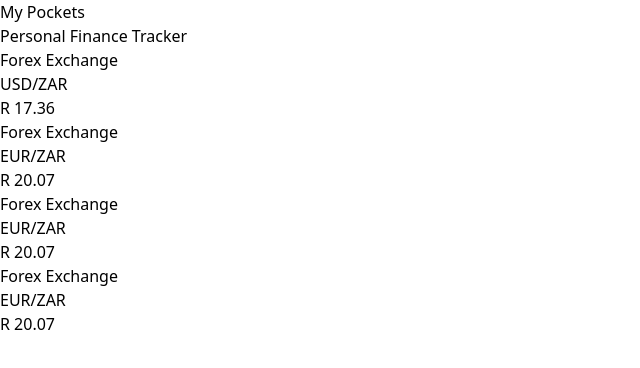
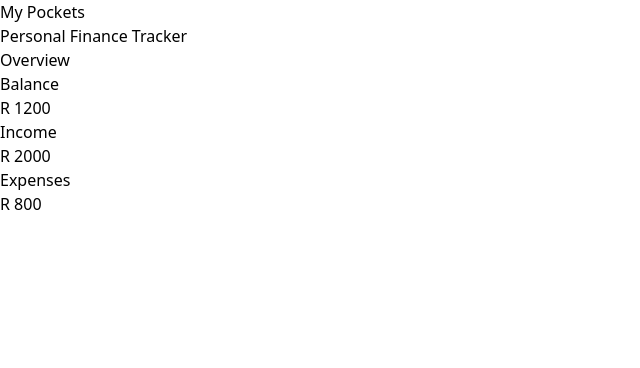
Before and after one commit to ThabangP07/My_Pockets, a React (Vite) app in the folder My_Pockets/: page / in a window 1280 px wide. Shown: the top 368 px of the page, without its empty margins (0-640 px from the left). Built offline with nearby package versions, Linux system fonts and the light colour scheme.

Commit message:
chore: testing new overview component

```diff
--- a/My_Pockets/src/App.jsx
+++ b/My_Pockets/src/App.jsx
@@ -1,25 +1,24 @@
 import Exchange from "./components/Exchange";
+import Overview from "./components/Overview";
 import Transactions from "./components/Transactions"
+import Budget from "./pages/Budget";
 
 function App() {
-
-  // hardcoded the data, to be replaced with data from an api
-  const rates = [
-    { header: "USD/ZAR", exchange: "R 17.36" },
-    { header: "EUR/ZAR", exchange: "R 20.07" },
-    { header: "EUR/ZAR", exchange: "R 20.07" },
-    { header: "EUR/ZAR", exchange: "R 20.07" },
-
-  ];
 
   return (
     <>
       <h1>My Pockets</h1>
       <p>Personal Finance Tracker</p>
-      {rates.map((rate) =>
-        <Exchange header={rate.header} exchange={rate.exchange} />)}
+      <Overview
+        heading1={"Balance"}
+        heading2={"Income"}
+        heading3={"Expenses"}
+        amount1={"R 1200"}
+        amount2={"R 2000"}
+        amount3={"R 800"}
+      />
     </>
-  )
+  );
 }
 
 export default App
```
